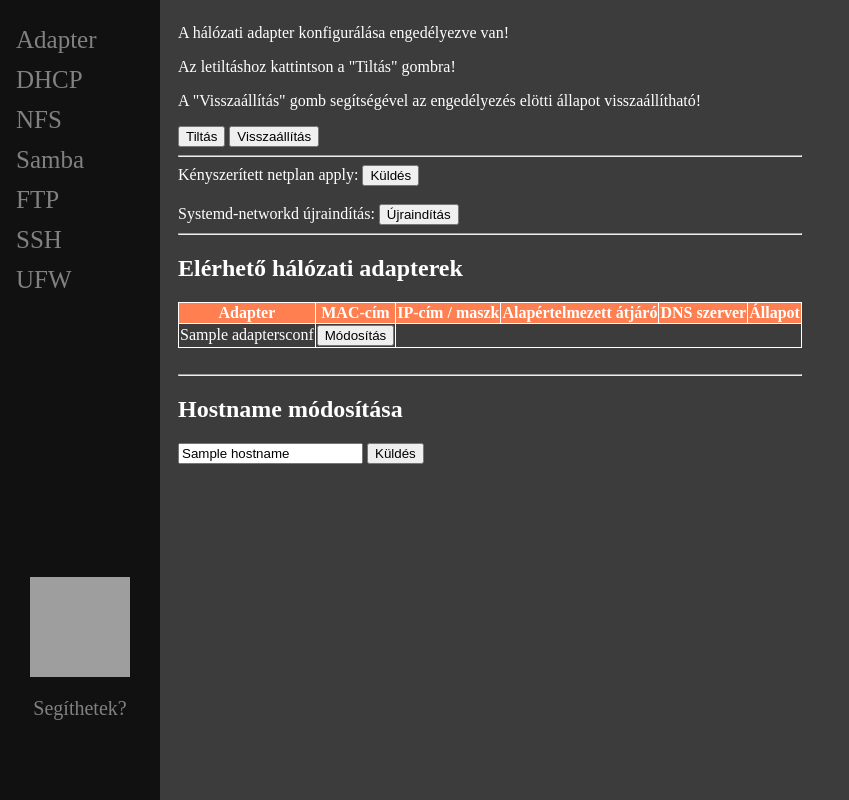
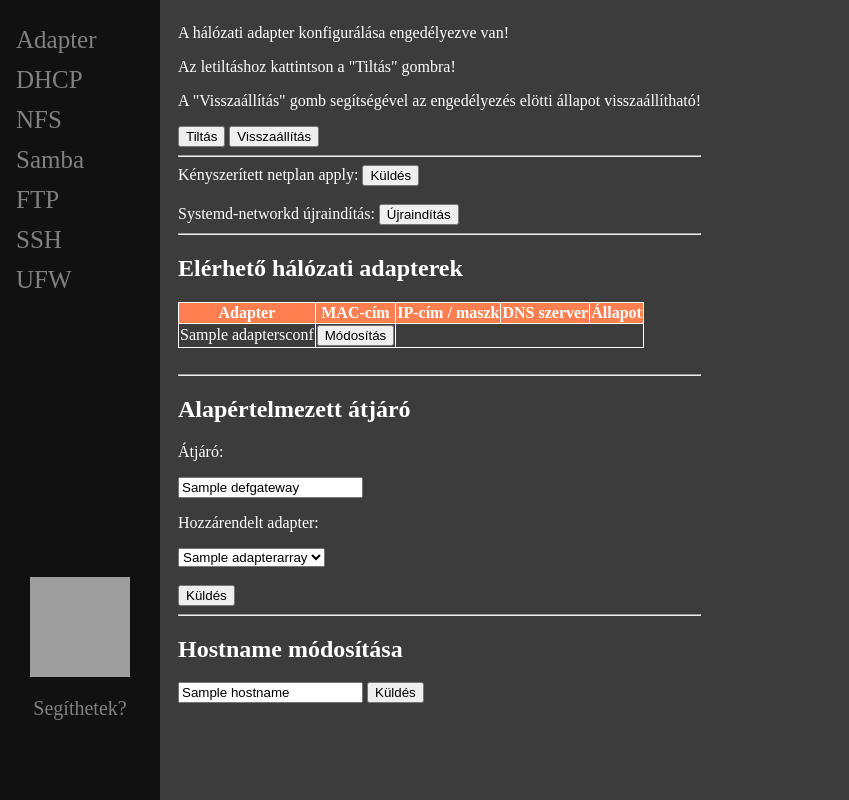
Before and after one commit to TolnaiAttila/uswg, a Flask app: template uswg/templates/adapter/adapter.html in a window 1280 px wide. Shown: the whole page, without its empty margins (0-849 px from the left). Run offline with Flask 3, Linux system fonts and the light colour scheme; the template is opened without the code that fills it: most values are stand-ins (such as "Sample title", 1, 10 or a date in 2020); grey boxes are pictures that could not be loaded.

Commit message:
Adapter gateway patch

```diff
--- a/uswg/main.py
+++ b/uswg/main.py
@@ -293,10 +293,11 @@
     allowed = f.adapter_status()
     adaptersconf = f.adapter_check_all_adapter()
     hostname = f.adapter_hostname()
+    defgateway = f.adapter_check_default_gateway()
 
     if isinstance(adaptersconf, int):
-        return render_template('adapter/adapter.html', allowed=allowed, adapterarray=adapterarray, hostname=hostname)
-    return render_template('adapter/adapter.html', allowed=allowed, adapterarray=adapterarray, adaptersconf=adaptersconf, hostname=hostname)
+        return render_template('adapter/adapter.html', allowed=allowed, adapterarray=adapterarray, hostname=hostname, defgateway=defgateway)
+    return render_template('adapter/adapter.html', allowed=allowed, adapterarray=adapterarray, adaptersconf=adaptersconf, hostname=hostname, defgateway=defgateway)
 
 
 
@@ -1449,12 +1450,11 @@
     if id == "adapter-modify":
         adapter = str(request.form.get('adapter-name'))
         ip = str(request.form.get('ip'))
-        gateway = str(request.form.get('gateway'))
         dns = str(request.form.get('nameserver'))
         status = str(request.form.get('status'))
 
 
-        number = f.adapter_create_adapter_config(adapter, ip, gateway, dns, status)
+        number = f.adapter_create_adapter_config(adapter, ip, dns, status)
         if number != 0 :
             text = err.error(number)
             return render_template('shared/error.html', text=text)
@@ -1465,6 +1465,23 @@
             return render_template('shared/error.html', text=text)
 
         return redirect(url_for('adapter'))
+
+    if id == "adapter-modify-gateway":
+        adapter = str(request.form.get('network-adapter'))
+        gateway = str(request.form.get('gateway'))
+
+        number = f.adapter_create_default_gateway(gateway, adapter)
+        if number != 0 :
+            text = err.error(number)
+            return render_template('shared/error.html', text=text)
+
+        number = f.adapter_merge_config()
+        if number != 0 :
+            text = err.error(number)
+            return render_template('shared/error.html', text=text)
+
+        return redirect(url_for('adapter'))
+
 
 
     if id == "hostname":
@@ -1674,8 +1691,15 @@
                 text = err.error(number)
                 return render_template('shared/error.html', text=text)
 
+        number = f.adapter_create_default_gateway(gateway, adapter)
+        if number != 0:
+            number = f.adapter_failed_install_restore()
+            if number != 0:
+                text = err.error(number)
+                return render_template('shared/error.html', text=text)
+
         status = "up"
-        number = f.adapter_create_adapter_config(adapter, ip, gateway, dns, status)
+        number = f.adapter_create_adapter_config(adapter, ip, dns, status)
         if number != 0:
             number = f.adapter_failed_install_restore()
             if number != 0:
--- a/uswg/templates/adapter/adapter.html
+++ b/uswg/templates/adapter/adapter.html
@@ -66,28 +66,43 @@
                     <th>Adapter</th>
                     <th>MAC-cím</th>
                     <th>IP-cím / maszk</th>
-                    <th>Alapértelmezett átjáró</th>
                     <th>DNS szerver</th>
                     <th>Állapot</th>
                 </tr>
                 <form id="modifyadapterForm" action="/service/modify" method="post">
                     <input type="hidden" name="form_id" value="adapter-modify-redirect">
                     {% for i in adaptersconf %}
-                        {% if (loop.index-1) % 6 == 0 %}
+                        {% if (loop.index-1) % 5 == 0 %}
                             </tr><tr>
                             <td>{{ i }}</td>
                         {% else %}
                             <td>{{ i }}</td>
                         {% endif %}
 
-                        {% if loop.index % 6 == 0 or loop.last %}
-                            <td><button name="modify-adapter-button" id="modifyadapter{{ adaptersconf[loop.index0 - (loop.index % 6) - 5] }}Button" value="modify_adapter_{{ adaptersconf[loop.index0 - (loop.index % 6) - 5] }}_Button">Módosítás</button></td>
+                        {% if loop.index % 5 == 0 or loop.last %}
+                            <td><button name="modify-adapter-button" id="modifyadapter{{ adaptersconf[loop.index0 - (loop.index % 5) - 4] }}Button" value="modify_adapter_{{ adaptersconf[loop.index0 - (loop.index % 5) - 4] }}_Button">Módosítás</button></td>
                         {% endif %}
                     {% endfor %}
                 </form>
 
             </tr></table>
             <br>
+
+            <hr>
+            <h2>Alapértelmezett átjáró</h2>
+            <form id="modifydefaultgatewayForm" action="/service/modify" method="post">
+                <input type="hidden" name="form_id" value="adapter-modify-gateway">
+                <p>Átjáró:</p>
+                <input type="text" name="gateway" id="gateway" {% if defgateway[1] == "empty" %} value="" {% else %} value="{{defgateway[1]}}" {% endif %} pattern="[0-9]{1,3}\.[0-9]{1,3}\.[0-9]{1,3}\.[0-9]{1,3}" required>
+                <p>Hozzárendelt adapter:</p>
+                <select name="network-adapter" id="network-adapter" required>
+                    {% for i in adapterarray %}
+                    <option value="{{ i }}" {% if defgateway[0] == i %} selected {% endif %}>{{ i }}</option>
+                    {% endfor %}
+                </select>
+                <br><br>
+                <button type="submit">Küldés</button>
+            </form>
             <hr>
             <h2>Hostname módosítása</h2>
             <form id="hostnameForm" action="/service/modify" method="post">
```
Also changed, not shown: uswg/functions.py (+28 -4 lines), uswg/templates/adapter/adapter_modify.html (+4 -7 lines), 3 other files.
